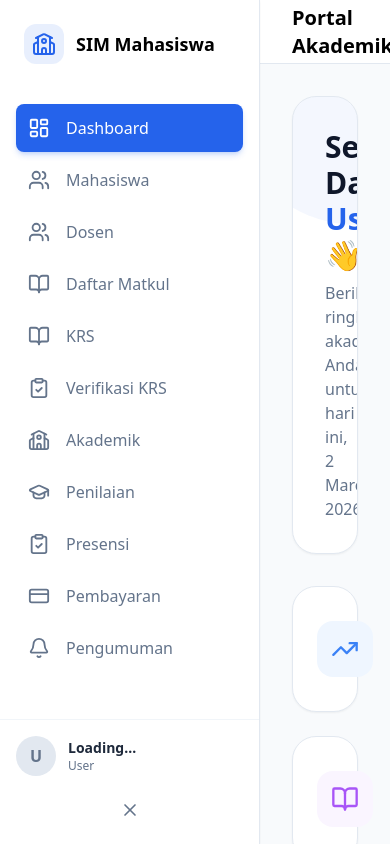
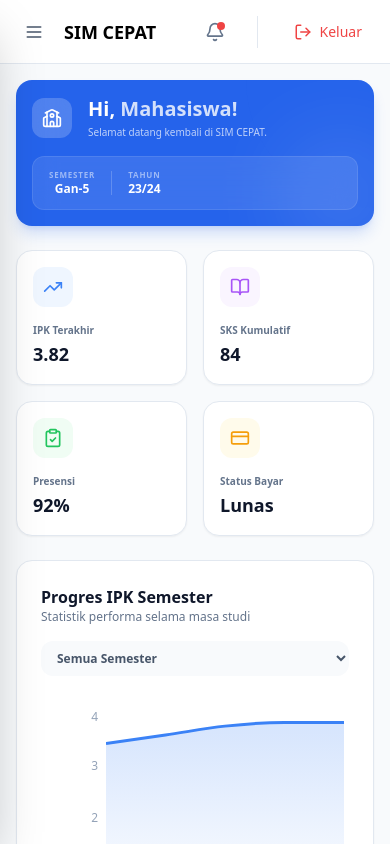
Before and after one commit to andurila19-lgtm/SIM-Mahasiswa, a React (Vite) app in the folder client/: page /dashboard in a window 390 px wide. Built offline with nearby package versions, Linux system fonts and the light colour scheme; no server answers; the database is empty; sample sign-in values are in the browser's storage.

Commit message:
feat: brand update to SIM CEPAT, ultra-compact dashboard hero, and responsive layout improvements

```diff
--- a/client/src/layouts/MainLayout.tsx
+++ b/client/src/layouts/MainLayout.tsx
@@ -19,7 +19,8 @@ import { motion, AnimatePresence } from 'framer-motion';
 
 const MainLayout: React.FC = () => {
     const { profile, signOut } = useAuth();
-    const [isSidebarOpen, setIsSidebarOpen] = useState(true);
+    const [isSidebarOpen, setIsSidebarOpen] = useState(false); // Default closed for mobile
+    const [isDesktopSidebarOpen, setIsDesktopSidebarOpen] = useState(true);
     const navigate = useNavigate();
 
     const handleSignOut = async () => {
@@ -47,37 +48,74 @@ const MainLayout: React.FC = () => {
 
     return (
         <div className="flex h-screen bg-slate-50 dark:bg-slate-950 overflow-hidden">
-            {/* Sidebar */}
+            {/* Sidebar Overlay for Mobile */}
+            <AnimatePresence>
+                {isSidebarOpen && (
+                    <motion.div
+                        initial={{ opacity: 0 }}
+                        animate={{ opacity: 1 }}
+                        exit={{ opacity: 0 }}
+                        onClick={() => setIsSidebarOpen(false)}
+                        className="fixed inset-0 bg-slate-900/60 backdrop-blur-sm z-[60] md:hidden"
+                    />
+                )}
+            </AnimatePresence>
+
+            {/* Desktop & Mobile Sidebar */}
             <motion.aside
                 initial={false}
-                animate={{ width: isSidebarOpen ? 260 : 80 }}
-                className="relative bg-white dark:bg-slate-900 border-r border-slate-200 dark:border-slate-800 flex flex-col z-50 shadow-sm no-print"
+                animate={{
+                    width: isDesktopSidebarOpen ? 260 : 80,
+                }}
+                className={cn(
+                    "fixed md:relative inset-y-0 h-screen bg-white dark:bg-slate-900 border-r border-slate-200 dark:border-slate-800 flex flex-col z-[70] shadow-2xl md:shadow-none transition-transform duration-300 no-print overflow-hidden",
+                    isSidebarOpen ? "translate-x-0" : "-translate-x-full md:translate-x-0"
+                )}
             >
                 {/* Logo Section */}
-                <div className="p-6 flex items-center gap-3">
-                    <div className="w-10 h-10 bg-primary/10 rounded-xl flex items-center justify-center text-primary shrink-0">
+                <div className="p-6 flex items-center justify-between gap-3 min-h-[80px]">
+                    <div className="flex items-center gap-3 overflow-hidden">
+                        <div className="w-10 h-10 bg-primary/10 rounded-xl flex items-center justify-center text-primary shrink-0 group-hover:scale-110 transition-transform">
                             <School size={24} />
                         </div>
                         <AnimatePresence>
-                        {isSidebarOpen && (
+                            {isDesktopSidebarOpen && (
                                 <motion.span
                                     initial={{ opacity: 0, x: -10 }}
                                     animate={{ opacity: 1, x: 0 }}
                                     exit={{ opacity: 0, x: -10 }}
                                     className="font-bold text-lg dark:text-white truncate"
                                 >
-                                SIM Mahasiswa
+                                    SIM CEPAT
                                 </motion.span>
                             )}
                         </AnimatePresence>
                     </div>
 
+                    {/* Desktop Toggle Button - Moved to Top */}
+                    <button
+                        onClick={() => setIsDesktopSidebarOpen(!isDesktopSidebarOpen)}
+                        className="hidden lg:flex items-center justify-center p-2 rounded-xl hover:bg-slate-100 dark:hover:bg-slate-800 text-slate-500 transition-all hover:text-primary"
+                    >
+                        {isDesktopSidebarOpen ? <X size={18} /> : <Menu size={18} />}
+                    </button>
+
+                    {/* Mobile Close Button */}
+                    <button
+                        onClick={() => setIsSidebarOpen(false)}
+                        className="p-2 lg:hidden text-slate-500 hover:bg-slate-100 rounded-lg"
+                    >
+                        <X size={20} />
+                    </button>
+                </div>
+
                 {/* Navigation */}
-                <nav className="flex-1 px-4 py-4 space-y-1 overflow-y-auto">
+                <nav className="flex-1 px-4 py-4 space-y-1 overflow-y-auto custom-scrollbar">
                     {filteredNavItems.map((item) => (
                         <NavLink
                             key={item.path}
                             to={item.path}
+                            onClick={() => setIsSidebarOpen(false)} // Close on click for mobile
                             className={({ isActive }) => cn(
                                 "flex items-center gap-4 px-3 py-3 rounded-lg transition-all group",
                                 isActive
@@ -87,7 +125,7 @@ const MainLayout: React.FC = () => {
                         >
                             <item.icon size={22} className="shrink-0" />
                             <AnimatePresence>
-                                {isSidebarOpen && (
+                                {(isDesktopSidebarOpen || isSidebarOpen) && (
                                     <motion.span
                                         initial={{ opacity: 0, width: 0 }}
                                         animate={{ opacity: 1, width: 'auto' }}
@@ -104,18 +142,18 @@ const MainLayout: React.FC = () => {
 
                 {/* User Info & Toggle */}
                 <div className="p-4 border-t border-slate-100 dark:border-slate-800">
-                    <div className="flex items-center gap-3 mb-4">
-                        <div className="w-10 h-10 rounded-full bg-slate-200 overflow-hidden shrink-0">
+                    <div className="flex items-center gap-3 overflow-hidden">
+                        <div className="w-10 h-10 rounded-full bg-slate-200 overflow-hidden shrink-0 border border-slate-100 dark:border-slate-700">
                             {profile?.avatar_url ? (
                                 <img src={profile.avatar_url} alt="Avatar" className="w-full h-full object-cover" />
                             ) : (
-                                <div className="w-full h-full flex items-center justify-center text-slate-500 font-bold">
+                                <div className="w-full h-full flex items-center justify-center text-slate-500 font-bold bg-slate-100 dark:bg-slate-800">
                                     {profile?.full_name?.charAt(0) || 'U'}
                                 </div>
                             )}
                         </div>
                         <AnimatePresence>
-                            {isSidebarOpen && (
+                            {(isDesktopSidebarOpen || isSidebarOpen) && (
                                 <motion.div
                                     initial={{ opacity: 0 }}
                                     animate={{ opacity: 1 }}
@@ -128,22 +166,21 @@ const MainLayout: React.FC = () => {
                             )}
                         </AnimatePresence>
                     </div>
-
-                    <button
-                        onClick={() => setIsSidebarOpen(!isSidebarOpen)}
-                        className="w-full flex items-center justify-center p-2 rounded-lg hover:bg-slate-100 dark:hover:bg-slate-800 text-slate-500"
-                    >
-                        {isSidebarOpen ? <X size={20} /> : <Menu size={20} />}
-                    </button>
                 </div>
             </motion.aside>
 
             {/* Main Content Area */}
             <main className="flex-1 flex flex-col min-w-0 overflow-hidden">
                 {/* Topbar */}
-                <header className="h-16 bg-white dark:bg-slate-900 border-b border-slate-200 dark:border-slate-800 flex items-center justify-between px-8 z-40 no-print">
-                    <div className="flex items-center gap-4">
-                        <h2 className="text-xl font-semibold dark:text-white">Portal Akademik</h2>
+                <header className="h-16 md:h-20 bg-white dark:bg-slate-900 border-b border-slate-200 dark:border-slate-800 flex items-center justify-between px-4 md:px-8 z-40 no-print">
+                    <div className="flex items-center gap-3 md:gap-4">
+                        <button
+                            onClick={() => setIsSidebarOpen(true)}
+                            className="p-2 md:hidden text-slate-600 dark:text-slate-300 hover:bg-slate-100 dark:hover:bg-slate-800 rounded-xl"
+                        >
+                            <Menu size={20} />
+                        </button>
+                        <h2 className="text-lg md:text-xl font-bold dark:text-white truncate max-w-[150px] md:max-w-none">SIM CEPAT</h2>
                     </div>
 
                     <div className="flex items-center gap-4">
@@ -163,8 +200,10 @@ const MainLayout: React.FC = () => {
                 </header>
 
                 {/* Main Content scrollable */}
-                <div className="flex-1 overflow-y-auto p-8">
+                <div className="flex-1 overflow-y-auto p-4 md:p-10 custom-scrollbar">
+                    <div className="max-w-[1600px] mx-auto">
                         <Outlet />
+                    </div>
                 </div>
             </main>
         </div>
--- a/client/src/pages/DashboardPage.tsx
+++ b/client/src/pages/DashboardPage.tsx
@@ -129,64 +129,73 @@ const DashboardPage: React.FC = () => {
     }, [profile]);
 
     return (
-        <div className="space-y-8 animate-in fade-in duration-700">
-            {/* Welcome Header */}
-            <div className="flex flex-col md:flex-row md:items-center justify-between gap-4 bg-white dark:bg-slate-900 p-8 rounded-3xl border border-slate-200 dark:border-slate-800 shadow-sm relative overflow-hidden">
-                <div className="relative z-10">
-                    <h1 className="text-3xl font-bold text-slate-900 dark:text-white mb-2">
-                        Selamat Datang, <span className="text-primary">{profile?.full_name?.split(' ')[0] || 'User'}</span> 👋
-                    </h1>
-                    <p className="text-slate-500 dark:text-slate-400">
-                        Berikut ringkasan akademik Anda untuk hari ini, 2 Maret 2026.
-                    </p>
-                </div>
-                <div className="relative z-10 hidden md:block">
-                    <div className="bg-slate-50 dark:bg-slate-800 p-4 rounded-2xl border border-slate-100 dark:border-slate-700 flex items-center gap-4">
-                        <div className="w-12 h-12 bg-white dark:bg-slate-700 rounded-xl flex items-center justify-center text-primary shadow-sm">
-                            <Calendar size={24} />
+        <div className="space-y-6 lg:space-y-8 animate-in fade-in duration-700">
+            {/* Hero Section - Ultra Compact */}
+            <div className="relative overflow-hidden bg-primary rounded-2xl lg:rounded-3xl p-4 lg:p-6 text-white shadow-lg shadow-primary/20">
+                <div className="relative z-10 flex flex-col sm:flex-row sm:items-center justify-between gap-4">
+                    <div className="flex items-center gap-4 lg:gap-6">
+                        <div className="w-10 h-10 lg:w-12 lg:h-12 bg-white/20 backdrop-blur-md rounded-xl flex items-center justify-center shrink-0">
+                            <School size={20} className="lg:scale-110" />
                         </div>
                         <div>
-                            <p className="text-xs font-bold text-slate-400 uppercase tracking-wider">Tahun Akademik</p>
-                            <p className="text-sm font-bold text-slate-900 dark:text-white">2023/2024 Genap</p>
+                            <h1 className="text-xl lg:text-2xl font-black leading-tight mb-1">
+                                Hi, <span className="text-white/80">{profile?.full_name?.split(' ')[0] || 'Mahasiswa'}!</span>
+                            </h1>
+                            <p className="text-[10px] lg:text-sm font-medium opacity-70">
+                                Selamat datang kembali di SIM CEPAT.
+                            </p>
+                        </div>
+                    </div>
+
+                    <div className="flex items-center gap-4 bg-white/10 backdrop-blur-md px-4 py-3 rounded-xl lg:rounded-2xl border border-white/10">
+                        <div className="text-center sm:text-left">
+                            <p className="text-[8px] lg:text-[10px] font-black uppercase tracking-widest opacity-50">Semester</p>
+                            <p className="text-xs lg:text-sm font-bold">Gan-5</p>
+                        </div>
+                        <div className="w-[1px] h-6 bg-white/20"></div>
+                        <div className="text-center sm:text-left">
+                            <p className="text-[8px] lg:text-[10px] font-black uppercase tracking-widest opacity-50">Tahun</p>
+                            <p className="text-xs lg:text-sm font-bold">23/24</p>
                         </div>
                     </div>
                 </div>
                 {/* Abstract Background Shapes */}
+                <div className="absolute -bottom-8 -right-8 w-32 h-32 bg-white/10 rounded-full blur-2xl group-hover:scale-125 transition-all duration-700"></div>
                 <div className="absolute top-0 right-0 w-64 h-64 bg-primary/5 rounded-full -translate-y-1/2 translate-x-1/2 -z-0"></div>
             </div>
 
             {/* Stats Grid */}
-            <div className="grid grid-cols-1 md:grid-cols-2 lg:grid-cols-4 gap-6">
+            <div className="grid grid-cols-2 lg:grid-cols-4 gap-4 lg:gap-6">
                 {stats.map((stat) => (
                     <motion.div
                         key={stat.id}
                         whileHover={{ y: -5 }}
-                        className="bg-white dark:bg-slate-900 p-6 rounded-3xl border border-slate-200 dark:border-slate-800 shadow-sm flex items-center gap-6"
+                        className="bg-white dark:bg-slate-900 p-4 lg:p-6 rounded-2xl lg:rounded-3xl border border-slate-200 dark:border-slate-800 shadow-sm flex flex-col lg:flex-row items-start lg:items-center gap-4 lg:gap-6"
                     >
-                        <div className={cn("w-14 h-14 rounded-2xl flex items-center justify-center shrink-0", stat.bg, stat.color)}>
-                            <stat.icon size={28} />
+                        <div className={cn("w-10 h-10 lg:w-14 lg:h-14 rounded-xl lg:rounded-2xl flex items-center justify-center shrink-0", stat.bg, stat.color)}>
+                            <stat.icon size={20} className="lg:scale-125" />
                         </div>
                         <div>
-                            <p className="text-sm font-semibold text-slate-500 dark:text-slate-400 mb-1">{stat.name}</p>
-                            <p className="text-2xl font-bold text-slate-900 dark:text-white">{stat.value}</p>
+                            <p className="text-[10px] lg:text-sm font-semibold text-slate-500 dark:text-slate-400 mb-0.5 lg:mb-1">{stat.name}</p>
+                            <p className="text-lg lg:text-2xl font-bold text-slate-900 dark:text-white">{stat.value}</p>
                         </div>
                     </motion.div>
                 ))}
             </div>
 
-            <div className="grid grid-cols-1 lg:grid-cols-3 gap-8">
+            <div className="grid grid-cols-1 lg:grid-cols-3 gap-6 lg:gap-8">
                 {/* Main Chart Column */}
-                <div className="lg:col-span-2 space-y-8">
-                    <div className="bg-white dark:bg-slate-900 p-8 rounded-3xl border border-slate-200 dark:border-slate-800 shadow-sm">
-                        <div className="flex items-center justify-between mb-8">
+                <div className="lg:col-span-2 space-y-6 lg:space-y-8">
+                    <div className="bg-white dark:bg-slate-900 p-6 lg:p-8 rounded-2xl lg:rounded-3xl border border-slate-200 dark:border-slate-800 shadow-sm">
+                        <div className="flex flex-col sm:flex-row sm:items-center justify-between mb-8 gap-4">
                             <div>
-                                <h3 className="text-lg font-bold text-slate-900 dark:text-white">Progres IPK Semester</h3>
-                                <p className="text-sm text-slate-500 dark:text-slate-400">Statistik performa selama masa studi</p>
+                                <h3 className="text-base lg:text-lg font-bold text-slate-900 dark:text-white">Progres IPK Semester</h3>
+                                <p className="text-xs lg:text-sm text-slate-500 dark:text-slate-400">Statistik performa selama masa studi</p>
                             </div>
                             <select
                                 value={selectedSemester}
                                 onChange={(e) => setSelectedSemester(e.target.value)}
-                                className="bg-slate-50 dark:bg-slate-800 border-none outline-none text-sm font-bold px-3 py-2 rounded-xl text-slate-600 dark:text-slate-300"
+                                className="bg-slate-50 dark:bg-slate-800 border-none outline-none text-xs lg:text-sm font-bold px-3 py-2 rounded-xl text-slate-600 dark:text-slate-300 w-full sm:w-auto"
                             >
                                 <option value="Semua Semester">Semua Semester</option>
                                 <option value="Semester 1">Semester 1</option>
@@ -196,7 +205,7 @@ const DashboardPage: React.FC = () => {
                                 <option value="Semester 5">Semester 5</option>
                             </select>
                         </div>
-                        <div className="h-[300px] w-full">
+                        <div className="h-[250px] lg:h-[300px] w-full">
                             <ResponsiveContainer width="100%" height="100%">
                                 {selectedSemester === 'Semua Semester' ? (
                                     <AreaChart data={chartData}>
```
Also changed, not shown: client/src/pages/StudentManagement.tsx (+71 -16 lines), 1 other file (tests, documents, lock files or other folders). Lines whose indentation alone changed are shown as unchanged.
